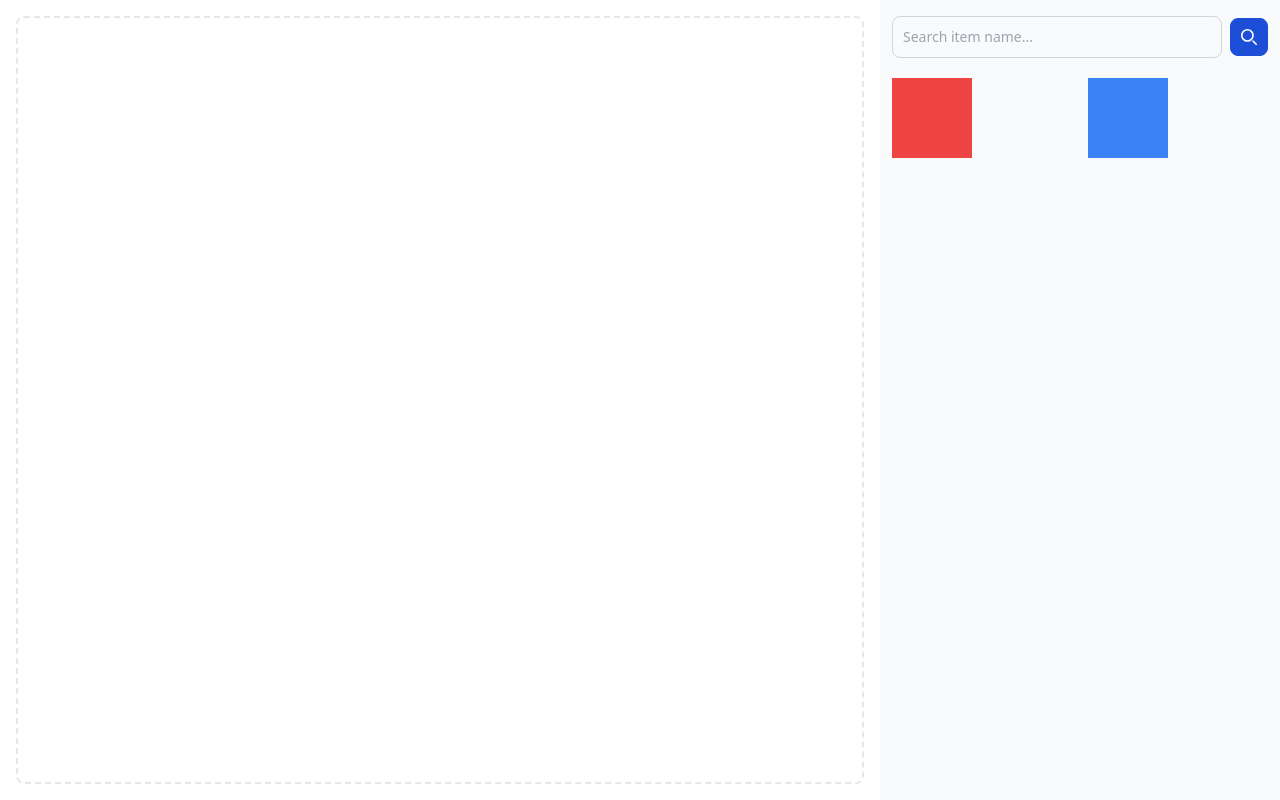
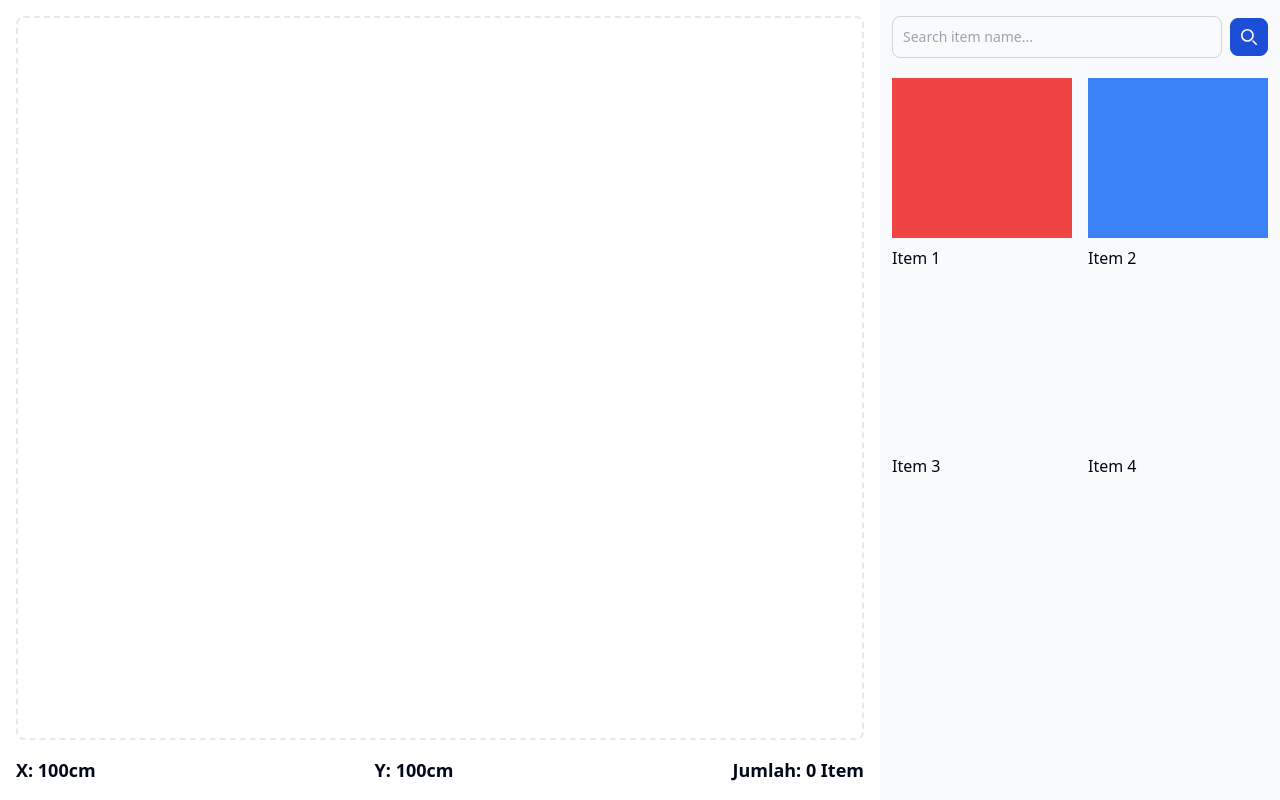
Before and after one commit to 21strive/the-elevation-sheet, a Vue app: page / in a window 1280 px wide. Built offline with nearby package versions, Linux system fonts and the light colour scheme.

Commit message:
add information

```diff
--- a/src/App.vue
+++ b/src/App.vue
@@ -11,7 +11,8 @@ const sourceItems = ref([
 ])
 
 // Target items start empty and will be populated by cloned items.
-const targetItems = ref([])
+const targetItems = ref([
+])
 
 // Reactive search query.
 const searchQuery = ref('')
@@ -25,11 +26,6 @@ const filteredSourceItems = computed(() => {
     item.name.toLowerCase().includes(searchQuery.value.toLowerCase())
   )
 })
-
-// Clone function: creates a new item so that the source remains unchanged.
-function clone(item) {
-  return { ...item, id: Date.now() } // Assigns a new unique ID
-}
 
 // Remove function: filters out the item with the provided id from the target list.
 function removeItem(id) {
@@ -67,38 +63,63 @@ function removeItem(id) {
         </button>
       </form>
 
-      <draggable :list="filteredSourceItems" :clone="clone" :group="{ name: 'items', pull: 'clone', put: false }"
+      <draggable :list="filteredSourceItems" :group="{ name: 'items', pull: 'clone', put: false }"
         class="grid grid-cols-2 gap-4 mt-5">
         <template #item="{ element }">
-          <div :key="element.id" class="size-40"
+          <div class="flex flex-col gap-2">
+            <div :key="element.id" class="h-40 w-[180px]"
               :class="element.color === 'blue' ? 'bg-blue-500' : `bg-${element.color}-500`"></div>
+            <span>{{ element.name }}</span>
+          </div>
         </template>
       </draggable>
     </div>
   </aside>
 
-  <div class="p-4 sm:mr-[400px] h-screen">
-    <div class="flex items-center p-4 h-full border-2 border-gray-200 border-dashed rounded-lg dark:border-gray-700">
-      <draggable v-model="targetItems" group="items"
-        class="flex flex-row items-center justify-center gap-4 h-full w-full">
+  <div class="flex flex-col gap-4 p-4 sm:mr-[400px] h-screen">
+    <div
+      class="flex-1 flex flex-row items-center p-4 border-2 border-gray-200 border-dashed rounded-lg dark:border-gray-700">
+      <div v-if="targetItems.length !== 0" class="flex flex-row items-center">
+        <!-- <span class="text-lg font-semibold">Target Area</span>
+        <span class="text-sm text-gray-500">Drag items here</span> -->
+        <span>100cm</span>
+        <div class="flex flex-col items-center">
+          <div class="h-0.5 w-3 bg-black"></div>
+          <div class="h-10 w-0.5 bg-black"></div>
+          <div class="h-0.5 w-3 bg-black"></div>
+        </div>
+      </div>
+      <draggable v-model="targetItems" group="items" class="flex flex-row items-center h-full w-full overflow-x-scroll">
         <template #item="{ element }">
+          <div class="flex flex-col items-center gap-4 w-[calc(160px+20px)]">
+            <span>{{ element.name }}</span>
             <div :key="element.id" class="relative size-40"
               :class="element.color === 'blue' ? 'bg-blue-500' : `bg-${element.color}-500`">
-            <!-- Remove button -->
               <button @click="removeItem(element.id)"
                 class="absolute top-0 right-0 p-1 text-xs bg-white rounded-full text-red-500 hover:bg-red-100">
                 ✕
               </button>
             </div>
+            <div class="flex flex-row items-center">
+              <div class="w-2.5 h-0.5 bg-black"></div>
+              <div class="w-0.5 h-3 bg-black"></div>
+              <div class="w-[calc(160px-4px)] h-0.5 bg-black"></div>
+              <div class="w-0.5 h-3 bg-black"></div>
+              <div class="w-2.5 h-0.5 bg-black"></div>
+            </div>
+
+            <span>
+              100cm
+            </span>
+          </div>
         </template>
       </draggable>
     </div>
+
+    <div class="flex-none flex flex-row justify-between text-lg font-semibold">
+      <span>X: 100cm</span>
+      <span>Y: 100cm</span>
+      <span>Jumlah: {{ targetItems.length }} Item</span>
+    </div>
   </div>
 </template>
-
-<style scoped>
-.size-40 {
-  width: 80px;
-  height: 80px;
-}
-</style>
```
Lines whose indentation alone changed are shown as unchanged.
